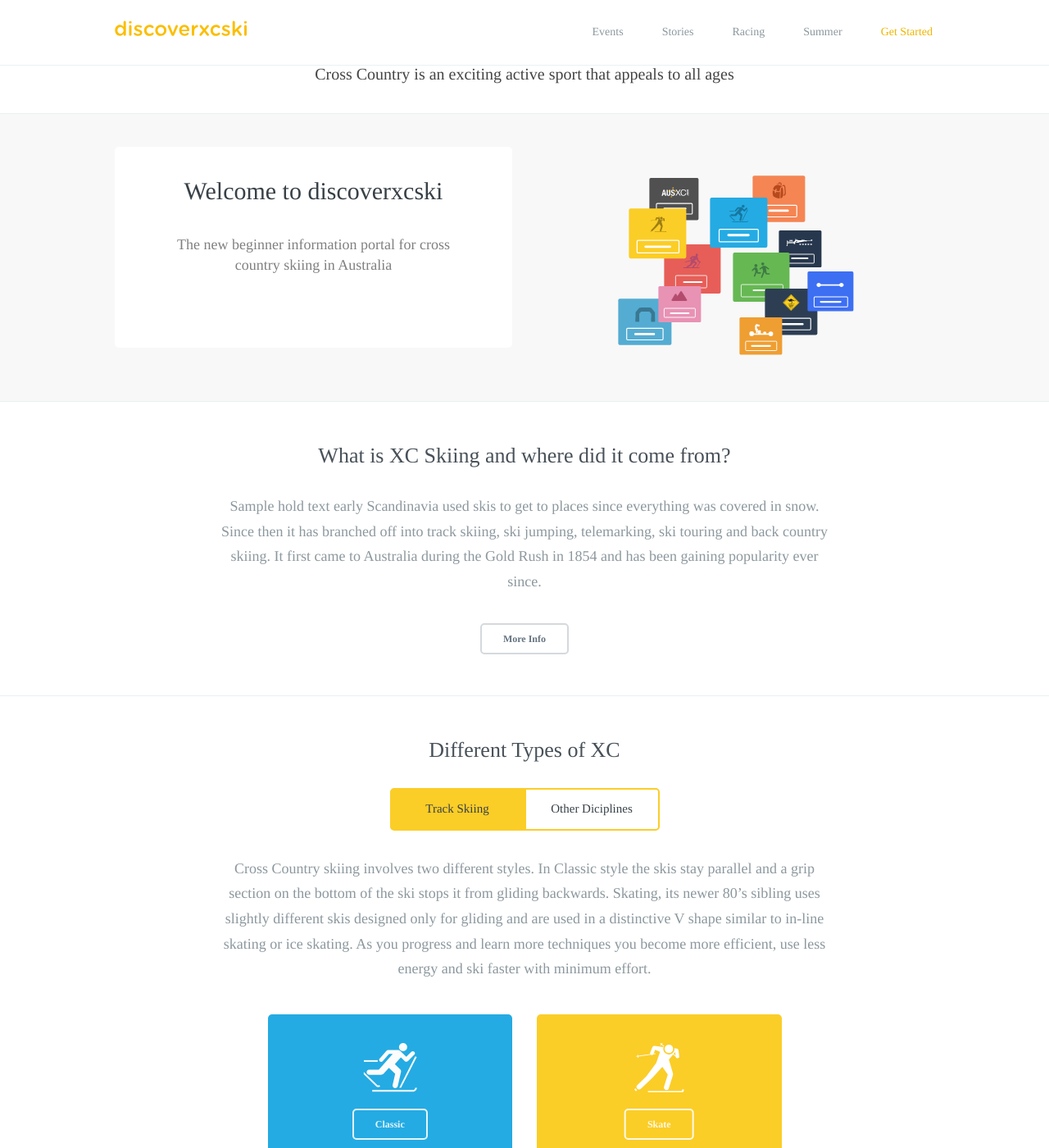
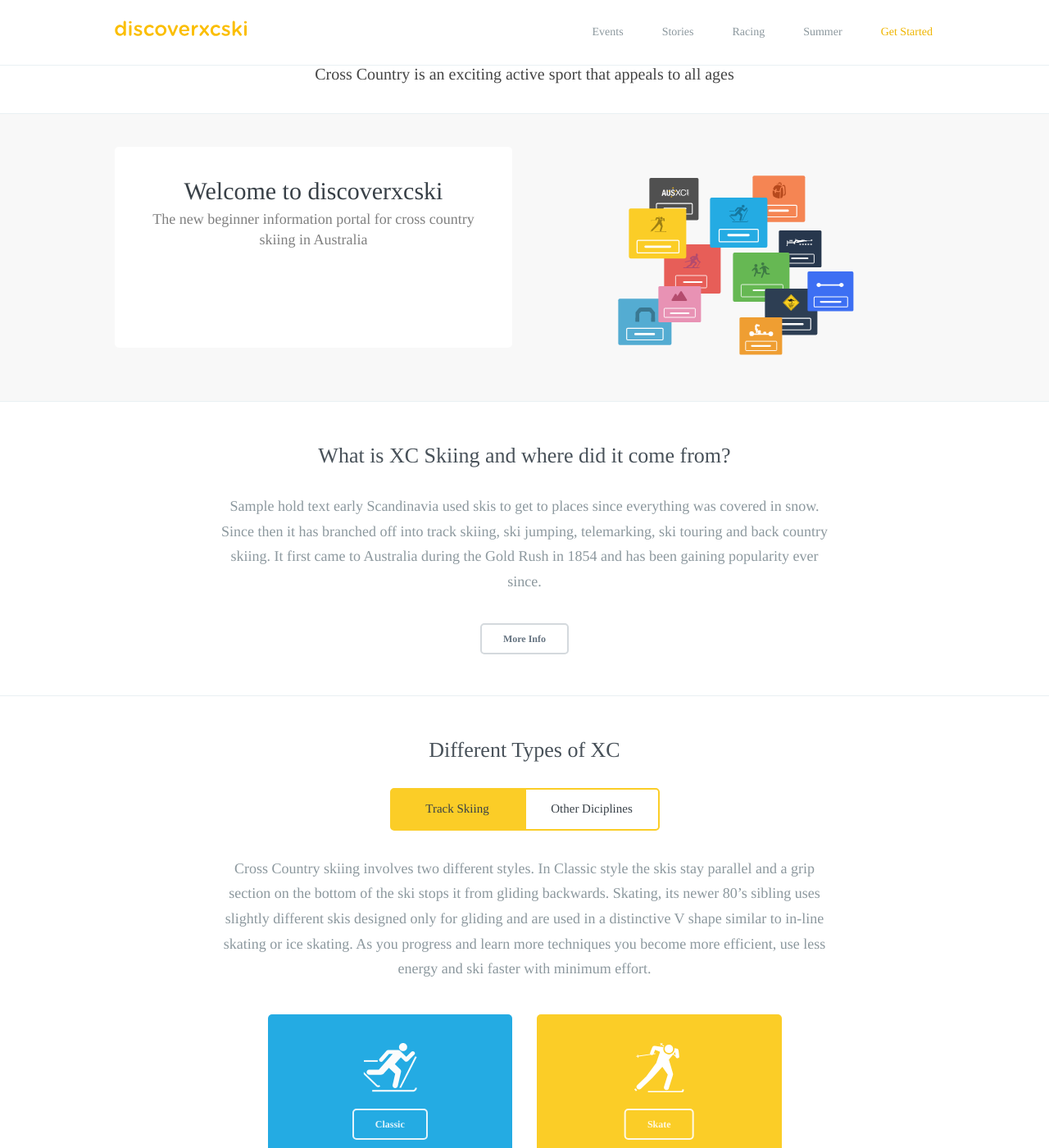
Before and after one commit to robcatto/robcatto.github.io, a Jekyll site: the page index.html, which Jekyll copies as it is, in a window 1280 px wide and 1400 px high, scrolled down 996 px. Shown: the whole window at 82% size. Built offline with Jekyll 4.4.1, drawn with Linux system fonts in a browser that asks for light colours; some web fonts are replaced; Markdown is read by kramdown in place of the engine named in the settings.

Commit message:
Homepage Commit

```diff
--- a/index.html
+++ b/index.html
@@ -138,7 +138,7 @@
                                                 padding: 0px 36px;
                                                 ">
                                                 <h1 class="welcome__card">Welcome to discoverxcski</h1>
-                                                <p class="welcome__card--p">The new beginner information portal for cross country skiing in Australia</p>
+                                                <span class="welcome__card--p">The new beginner information portal for cross country skiing in Australia</span>
 
 
 
--- a/style.css
+++ b/style.css
@@ -1158,11 +1158,19 @@ font-weight: 500;
 }
 
 .welcome__card {
-  font-size: 30px; color: #384047; padding-top: 34px; line-height: 1.4; font-weight: 500;
+  font-size: 30px;
+  color: #384047;
+  padding-top: 34px;
+  line-height: 1.4;
+  font-weight: 500;
 }
 
 .welcome__card--p {
-  font-size: 18px; line-height: 1.4; color: rgba(0,0,0,0.5);
+  font-size: 18px;
+  line-height: 1.4;
+  color: rgba(0,0,0,0.5);
+  margin-left: 0px;
+  text-align: left;
 }
 
 .feature_header {
```
